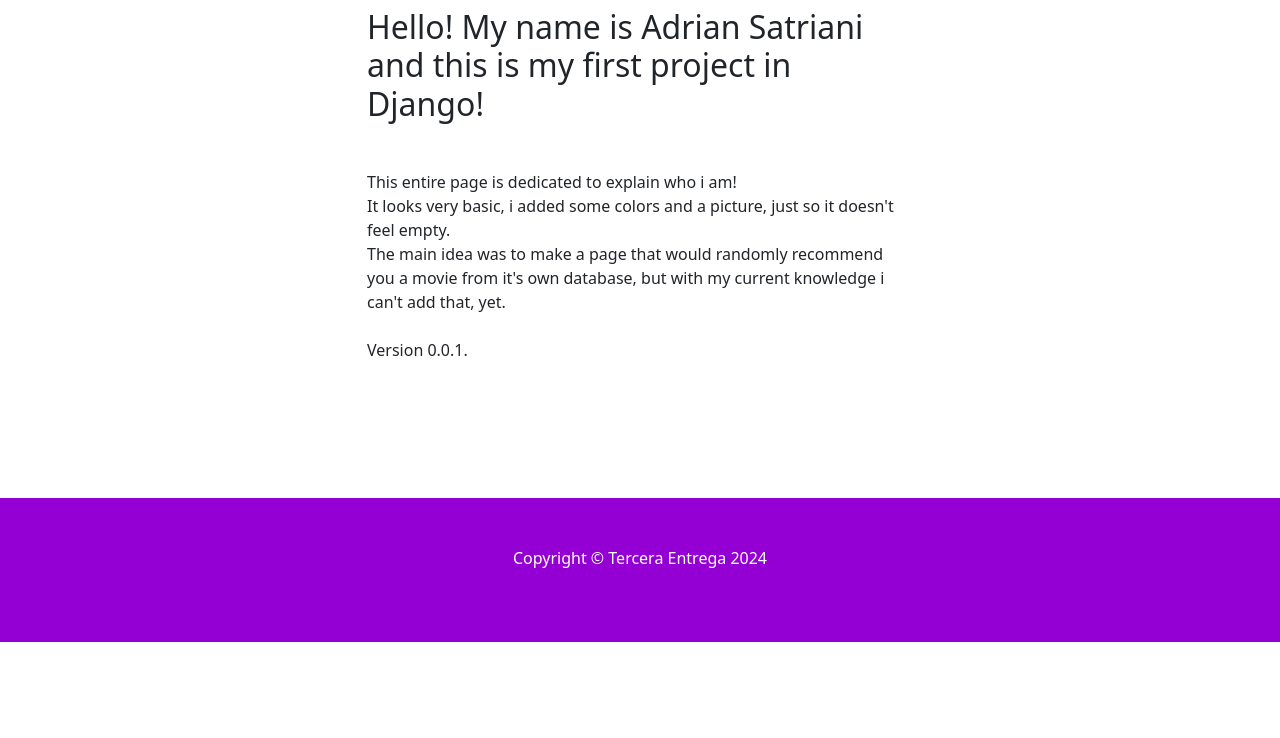
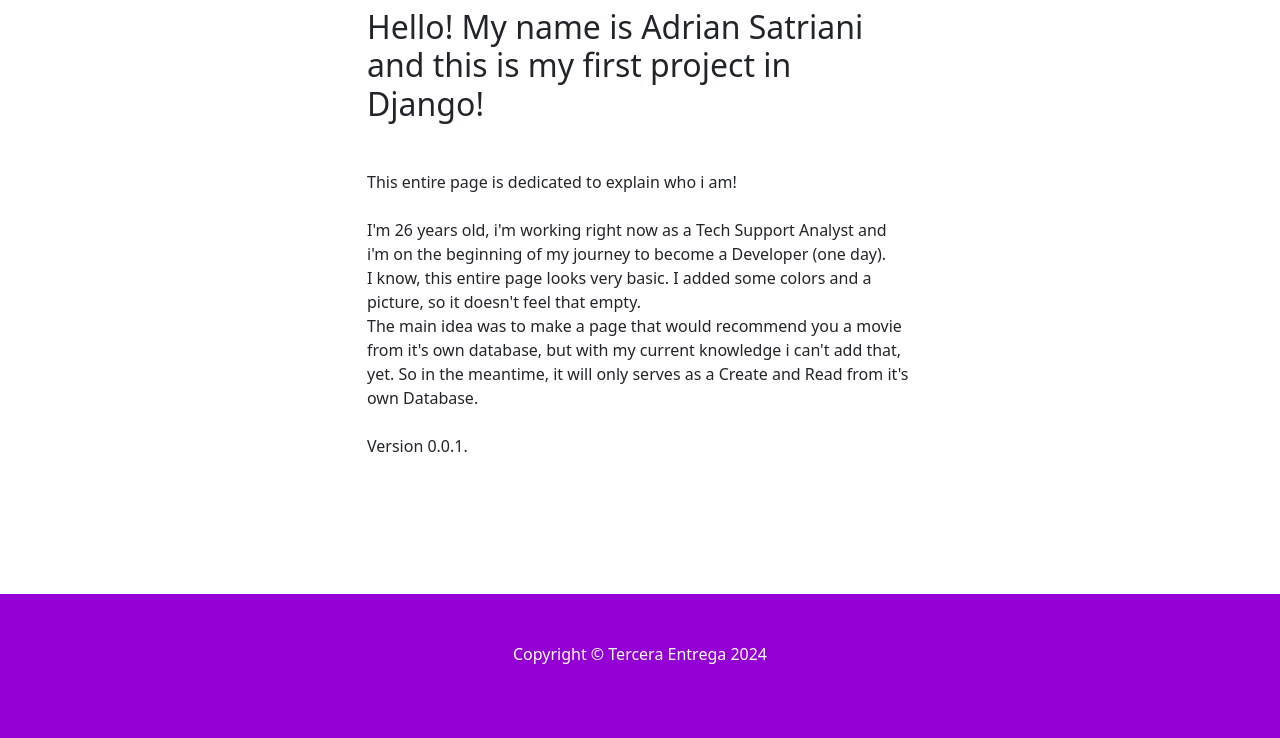
Before and after one commit to Sadri199/AdrianSatriani_EntregaFinal, a Django app: page /aboutme/ in a window 1280 px wide. Shown: the part 744-1482 px from the top of the page. Before the commit the page ends 1386 px from the top, so only its background shows below. Run offline with Django 5.2, Linux system fonts and the light colour scheme; some libraries are stand-ins or nearby versions.

Commit message:
More fixes

```diff
--- a/tercera_entrega/movies/templates/aboutMe.html
+++ b/tercera_entrega/movies/templates/aboutMe.html
@@ -14,9 +14,12 @@ My name is Adrian Satriani and this is my first project in Django! <br><br>
 {% endblock main_title %}
 
 {% block paragraph1 %}
-This entire page is dedicated to explain who i am! <br>
-It looks very basic, i added some colors and a picture, just so it doesn't feel empty. <br>
-The main idea was to make a page that would randomly recommend you a movie from it's own database, but with my current knowledge i can't add that, yet. <br> <br>
+This entire page is dedicated to explain who i am! <br><br>
+
+I'm 26 years old, i'm working right now as a Tech Support Analyst and i'm on the beginning of my journey to become a Developer (one day). <br>
+
+I know, this entire page looks very basic. I added some colors and a picture, so it doesn't feel that empty. <br>
+The main idea was to make a page that would recommend you a movie from it's own database, but with my current knowledge i can't add that, yet. So in the meantime, it will only serves as a Create and Read from it's own Database.<br> <br>
 {% endblock paragraph1 %}
 
 {% block paragraph2 %}
```
